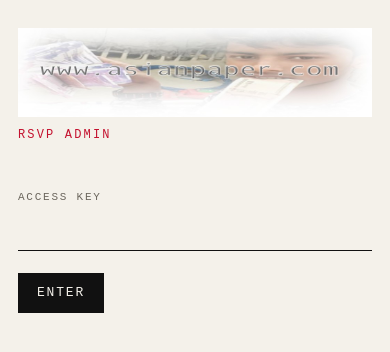
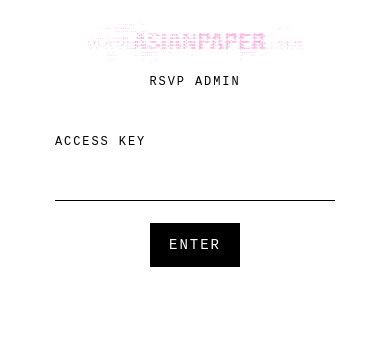
Before and after one commit to twinlaboratories/music-drop, a Next.js app: page /admin in a window 390 px wide. Shown: the top 352 px of the page. Built offline with nearby package versions, Linux system fonts and the light colour scheme.

Commit message:
Switch RSVP page to pink ASCII title, footer art, and a centered phone layout.
Co-authored-by: Cursor <cursoragent@cursor.com>

```diff
--- a/src/app/admin/page.tsx
+++ b/src/app/admin/page.tsx
@@ -1,6 +1,7 @@
 "use client";
 
 import { useCallback, useEffect, useState } from "react";
+import AsciiLogo from "../components/AsciiLogo";
 
 type RsvpRow = {
   id: string;
@@ -122,11 +123,7 @@ export default function AdminPanel() {
   return (
     <div className="paper-site paper-site--admin">
       <header className="paper-header">
-        <img
-          src="/logos/asianpaper-admin.png"
-          alt="asianpaper"
-          className="paper-logo paper-logo--admin"
-        />
+        <AsciiLogo />
         <p className="paper-date">RSVP ADMIN</p>
       </header>
 
--- /dev/null
+++ b/src/app/components/AsciiFooter.tsx
@@ -0,0 +1,9 @@
+import { ASCII_FOOTER } from "@/config/asciiFooter";
+
+export default function AsciiFooter() {
+  return (
+    <pre className="ascii-footer-art" aria-hidden="true">
+      {ASCII_FOOTER}
+    </pre>
+  );
+}
--- /dev/null
+++ b/src/app/components/AsciiLogo.tsx
@@ -0,0 +1,9 @@
+import { ASCII_LOGO } from "@/config/asciiLogo";
+
+export default function AsciiLogo() {
+  return (
+    <pre className="paper-ascii" aria-label="asianpaper">
+      {ASCII_LOGO}
+    </pre>
+  );
+}
--- a/src/app/components/RsvpSite.tsx
+++ b/src/app/components/RsvpSite.tsx
@@ -2,6 +2,8 @@
 
 import { useCallback, useEffect, useState } from "react";
 import { EVENT } from "@/config/event";
+import AsciiLogo from "./AsciiLogo";
+import AsciiFooter from "./AsciiFooter";
 
 type Step = "loading" | "form" | "confirmed" | "closed";
 
@@ -71,13 +73,10 @@ export default function RsvpSite() {
   }
 
   return (
-    <div className="paper-site">
+    <div className="paper-site paper-site--rsvp">
+      <AsciiFooter />
       <header className="paper-header">
-        <img
-          src="/logos/asianpaper-rsvp.png"
-          alt="asianpaper"
-          className="paper-logo"
-        />
+        <AsciiLogo />
         <p className="paper-date">{EVENT.date}</p>
       </header>
 
--- a/src/app/globals.css
+++ b/src/app/globals.css
@@ -1,11 +1,9 @@
 @import "tailwindcss";
 
 :root {
-  --paper-bg: #f4f1ea;
-  --paper-fg: #111111;
-  --paper-red: #c4122f;
-  --paper-muted: #6b665d;
-  --paper-line: #111111;
+  --paper-bg: #ffffff;
+  --paper-fg: #000000;
+  --paper-pink: #ff4db8;
 }
 
 * {
@@ -19,102 +17,128 @@ body {
   background: var(--paper-bg);
   color: var(--paper-fg);
   font-family: "Courier New", Courier, monospace;
-  font-size: 14px;
+  font-size: 16px;
   line-height: 1.45;
-  min-height: 100vh;
+  min-height: 100dvh;
 }
 
 .paper-site {
-  max-width: 560px;
+  position: relative;
+  z-index: 1;
+  width: min(420px, 100%);
   margin: 0 auto;
-  padding: 28px 18px 64px;
+  padding: 20px 18px 32px;
+  min-height: 100dvh;
+  display: flex;
+  flex-direction: column;
+  align-items: center;
+  text-align: center;
+}
+
+.paper-site--rsvp {
+  padding-bottom: calc(34vh + 24px);
 }
 
 .paper-header {
-  margin-bottom: 28px;
+  width: 100%;
+  margin-bottom: 24px;
+  display: flex;
+  flex-direction: column;
+  align-items: center;
 }
 
-.paper-logo {
-  display: block;
-  width: 100%;
-  max-width: 520px;
-  height: auto;
-  image-rendering: auto;
-}
-
-.paper-logo--admin {
-  max-width: 520px;
+.paper-ascii {
+  margin: 0 auto;
+  font-family: "Courier New", Courier, monospace;
+  font-size: calc((100vw - 24px) / 112);
+  line-height: 1.05;
+  white-space: pre;
+  color: var(--paper-pink);
+  text-align: left;
+  max-width: 100%;
+  overflow: hidden;
 }
 
 .paper-date {
   margin-top: 10px;
-  letter-spacing: 0.18em;
+  letter-spacing: 0.16em;
   font-size: 12px;
-  color: var(--paper-red);
+  color: var(--paper-fg);
 }
 
 .paper-stamp {
   display: inline-block;
   margin-bottom: 16px;
   padding: 4px 10px;
-  border: 2px solid var(--paper-red);
-  color: var(--paper-red);
+  border: 2px solid var(--paper-fg);
+  color: var(--paper-fg);
   letter-spacing: 0.22em;
   font-size: 13px;
 }
 
 .paper-text {
   font-family: inherit;
-  font-size: 14px;
+  font-size: 15px;
   white-space: pre-wrap;
-  margin-bottom: 20px;
+  margin: 0 auto 20px;
+  text-align: center;
 }
 
 .paper-muted {
-  color: var(--paper-muted);
+  color: var(--paper-fg);
 }
 
 .paper-label {
   display: block;
   margin: 18px 0 6px;
-  color: var(--paper-muted);
-  font-size: 11px;
+  color: var(--paper-fg);
+  font-size: 12px;
   letter-spacing: 0.16em;
+  text-align: left;
 }
 
 .paper-error {
-  color: var(--paper-red);
+  color: var(--paper-fg);
   margin: 10px 0 0;
+  text-decoration: underline;
 }
 
 .paper-form {
   display: flex;
   flex-direction: column;
+  width: 100%;
+  max-width: 280px;
+  margin: 0 auto;
+  text-align: left;
 }
 
 .paper-inline-row {
   display: flex;
   align-items: flex-end;
+  justify-content: center;
   gap: 10px;
 }
 
 .paper-input {
   display: block;
   width: 100%;
-  padding: 8px 0;
+  padding: 10px 0;
   border: none;
-  border-bottom: 1px solid var(--paper-line);
+  border-bottom: 1px solid var(--paper-fg);
   background: transparent;
   color: var(--paper-fg);
   font-family: inherit;
-  font-size: 15px;
+  font-size: 16px;
   outline: none;
   border-radius: 0;
   text-transform: uppercase;
+  -webkit-appearance: none;
+  text-align: center;
 }
 
 .paper-input::placeholder {
-  color: #b3aea4;
+  color: #000000;
+  opacity: 0.35;
   text-transform: uppercase;
 }
 
@@ -124,27 +148,28 @@ body {
 }
 
 .paper-btn {
-  margin-top: 22px;
+  margin: 22px auto 0;
+  min-height: 44px;
   padding: 10px 18px;
   border: 1px solid var(--paper-fg);
   background: var(--paper-fg);
   color: var(--paper-bg);
   font-family: inherit;
-  font-size: 13px;
+  font-size: 14px;
   letter-spacing: 0.14em;
   cursor: pointer;
   width: fit-content;
   flex-shrink: 0;
 }
 
-.paper-btn:hover:not(:disabled) {
-  background: var(--paper-red);
-  border-color: var(--paper-red);
-  color: #fff;
+.paper-btn:hover:not(:disabled),
+.paper-btn:focus-visible {
+  background: var(--paper-bg);
+  color: var(--paper-fg);
 }
 
 .paper-btn:disabled {
-  opacity: 0.45;
+  opacity: 0.4;
   cursor: not-allowed;
 }
 
@@ -161,8 +186,9 @@ body {
 .paper-actions {
   display: flex;
   flex-wrap: wrap;
+  justify-content: center;
   gap: 8px;
-  margin: 8px 0 8px;
+  margin: 8px 0;
 }
 
 .paper-actions .paper-btn {
@@ -171,12 +197,13 @@ body {
 
 .paper-link {
   margin-top: 28px;
+  min-height: 44px;
   padding: 0;
   border: none;
   background: none;
-  color: var(--paper-muted);
+  color: var(--paper-fg);
   font-family: inherit;
-  font-size: 12px;
+  font-size: 13px;
   cursor: pointer;
   text-decoration: underline;
 }
@@ -184,7 +211,9 @@ body {
 .paper-list {
   list-style: none;
   margin-top: 8px;
-  border-top: 1px solid var(--paper-line);
+  border-top: 1px solid var(--paper-fg);
+  text-align: left;
+  width: 100%;
 }
 
 .paper-list li {
@@ -192,22 +221,16 @@ body {
   grid-template-columns: 28px 1fr;
   gap: 2px 10px;
   padding: 10px 0;
-  border-bottom: 1px solid #d9d4c8;
-  font-size: 12px;
+  border-bottom: 1px solid var(--paper-fg);
+  font-size: 13px;
 }
 
 .paper-list-n {
   grid-row: span 2;
-  color: var(--paper-red);
 }
 
 .paper-list-name {
-  font-size: 13px;
-}
-
-.paper-list-phone,
-.paper-list-time {
-  color: var(--paper-muted);
+  font-size: 14px;
 }
 
 .paper-input:-webkit-autofill {
@@ -215,7 +238,35 @@ body {
   -webkit-text-fill-color: var(--paper-fg);
 }
 
+.ascii-footer-art {
+  position: fixed;
+  left: 50%;
+  bottom: env(safe-area-inset-bottom);
+  transform: translateX(-50%);
+  z-index: 0;
+  margin: 0;
+  width: 100%;
+  max-height: 34vh;
+  overflow: hidden;
+  font-family: "Courier New", Courier, monospace;
+  font-size: calc(100vw / 88);
+  line-height: 1.05;
+  white-space: pre;
+  color: var(--paper-fg);
+  text-align: left;
+  display: flex;
+  justify-content: center;
+}
+
 @media (min-width: 520px) {
+  .paper-ascii {
+    font-size: 6.4px;
+  }
+
+  .ascii-footer-art {
+    font-size: 8px;
+  }
+
   .paper-list li {
     grid-template-columns: 28px minmax(140px, 1fr) auto auto;
     align-items: baseline;
--- a/src/app/layout.tsx
+++ b/src/app/layout.tsx
@@ -1,9 +1,15 @@
-import type { Metadata } from "next";
+import type { Metadata, Viewport } from "next";
 import "./globals.css";
 
 export const metadata: Metadata = {
   title: "RSVP — asianpaper",
   description: "RSVP for Friday 21 August 2026.",
+};
+
+export const viewport: Viewport = {
+  width: "device-width",
+  initialScale: 1,
+  viewportFit: "cover",
 };
 
 export default function RootLayout({ children }: { children: React.ReactNode }) {
--- /dev/null
+++ b/src/config/asciiLogo.ts
@@ -0,0 +1 @@
+export const ASCII_LOGO = "                          .\n                .  .....    .\n      .  ...  :....... .                                                                         ...  ..\n              ... ... ...  ...\n                         *+#*  **+*#+ ##. .#+%.  %%* -%. @%#%@- .@%#  .@%%@@:.@@%%%:-@%%@@.\n  .  -..  - .-.:..=.:    #+##  ##: ...##. =#-%= .%*%--%. @#  @# #@*@. .@* :@*:@#    -@= =@*    .   .     .   .\n:  = :    .:.: =  + =...##-*#:  =##- .##. ## %#  %*+%+%. @%*##: @+ @* .@%*##:.@%%%= -@%%@+.   - .::: .+ . + =:\n-: * :  .* -.  - =  .  .#+-=##... -##.%#.-%+:#%:.%* #%%..@#    =@--%@..@*    .@#    =@=.=@*   -    :  = . . :-\n -  :    -  -   ..  :..-#* .##:*#==**.##.*#. :%*.%* .%%. @#    %%  +@=.@*    .@%+++:=@= =@# . :  . .  : .  . -\n          . ..             .........     ..                            .      ........\n          .....         .. ...... ..                 .                        ..    ..   .\n          .....             .     ..                                          ..\n                                ..\n";
```
Also changed, not shown: src/config/asciiFooter.ts (added, +1 -0 lines), public/logos/asianpaper-admin.png (deleted), public/logos/asianpaper-rsvp.png (deleted).
